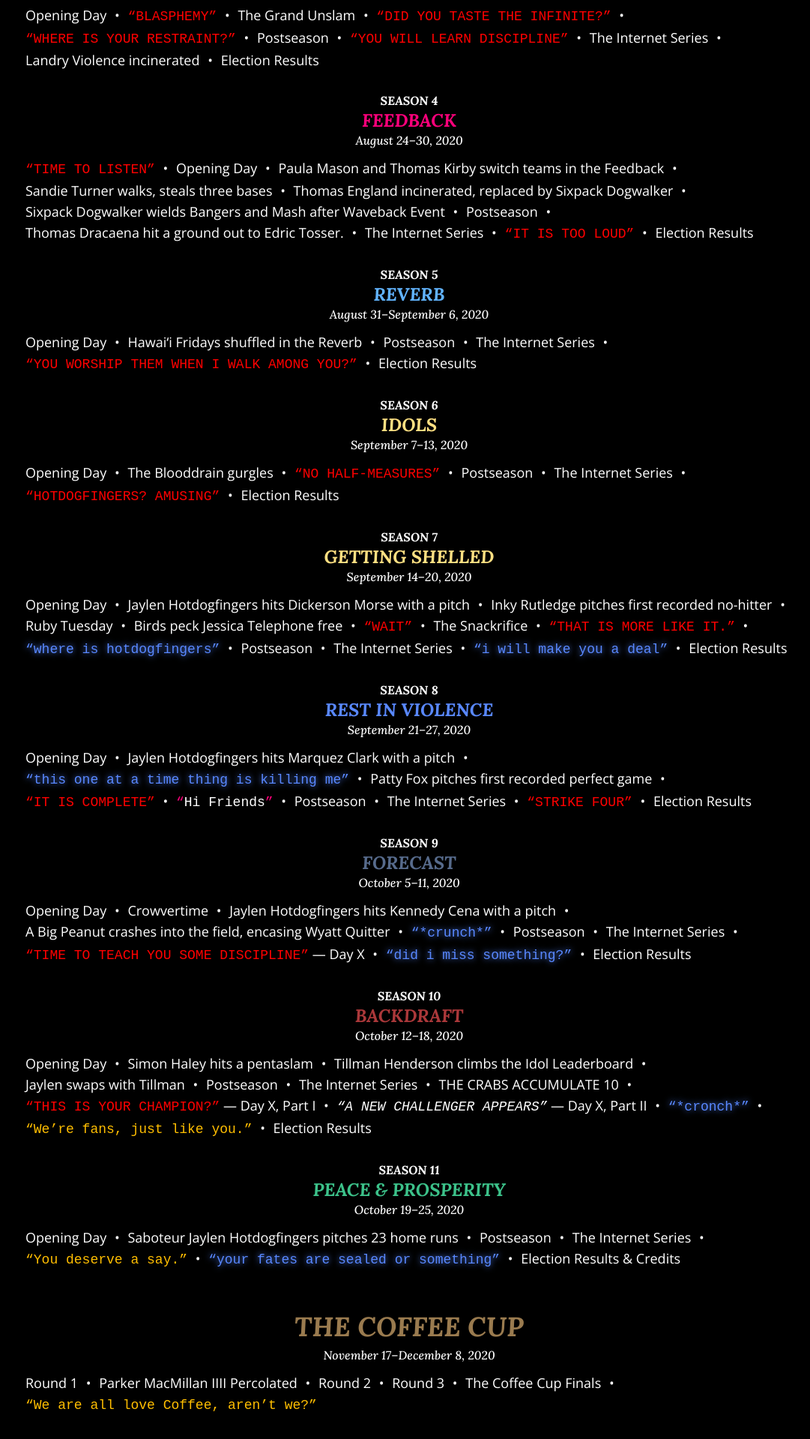
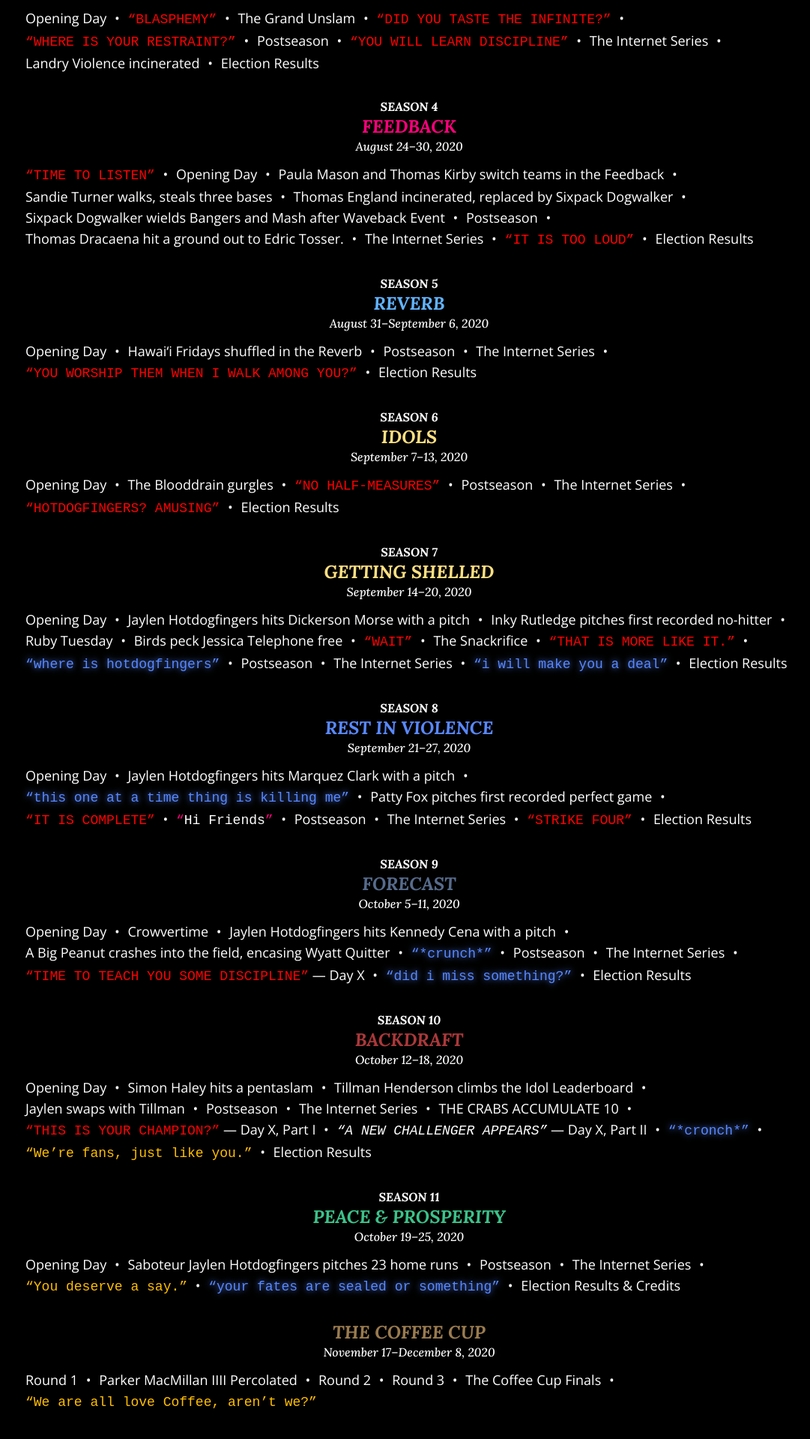
Before and after one commit to iliana/before, a Next.js app: page /_before/start in a window 1280 px wide. Shown: the part 501-2420 px from the top of the page at 75% size, without its empty margins (94-1175 px from the left). Built offline with nearby package versions, Linux system fonts and the light colour scheme.

Commit message:
coffee cup as season-level heading

```diff
--- a/components/start.jsx
+++ b/components/start.jsx
@@ -2,7 +2,7 @@ import { useMemo } from "react";
 import DateRange from "./date-range";
 import { Jump, JumpDefaults } from "./jump";
 
-export function Era({ title, color, start, end, children }) {
+export function Era({ title, color, children }) {
   // TODO: add "tw-h-32 lg:tw-h-48" and a backgroundImage to the <div> wrapping the <h2>
   return (
     <>
@@ -15,24 +15,31 @@ export function Era({ title, color, start, end, children }) {
         </h2>
       </div>
 
-      <div className="tw-container tw-text-center tw-mb-6 lg:tw-mb-8">
-        {start !== undefined && end !== undefined ? <Days start={start} end={end} /> : null}
       {children}
-      </div>
     </>
   );
 }
 
-export function Season({ number, title, color, extraTitle, extraColor, start, end, children }) {
+export function Season({ season, tournament, title, color, extraTitle, extraColor, start, end, children }) {
+  const jumpDefaults = useMemo(
+    () => ({
+      ...(season === undefined ? {} : { season }),
+      ...(tournament === undefined ? {} : { tournament }),
+    }),
+    [season, tournament]
+  );
   return (
-    <JumpDefaults.Provider value={useMemo(() => ({ season: number }), [number])}>
+    <JumpDefaults.Provider value={jumpDefaults}>
+      <div className="tw-container tw-text-center tw-mb-6 lg:tw-mb-8">
         {title ? (
           <h3 className="tw-text-lg tw-leading-normal lg:tw-text-2xl lg:tw-leading-tight tw-font-bold tw-uppercase tw-mt-1.5 lg:tw-mt-2">
             <Jump day={1} className="hover:tw-no-underline tw-group">
+              {season ? (
                 <span className="tw-block tw-text-sm lg:tw-text-base">
-              Season {number}
+                  Season {season}
                   <span className="tw-sr-only">: </span>
                 </span>
+              ) : null}
               <span className="group-hover:tw-underline" style={{ color }}>
                 {title}
               </span>
@@ -49,11 +56,12 @@ export function Season({ number, title, color, extraTitle, extraColor, start, en
           </h3>
         ) : (
           <h3 className="tw-text-sm lg:tw-text-base tw-leading-snug lg:tw-leading-normal tw-font-bold tw-uppercase">
-          Season {number}
+            Season {season}
           </h3>
         )}
         <Days start={start} end={end} />
         <EventList>{children}</EventList>
+      </div>
     </JumpDefaults.Provider>
   );
 }
--- a/pages/start.jsx
+++ b/pages/start.jsx
@@ -1,4 +1,3 @@
-import { useMemo } from "react";
 import {
   Quoted,
   Peanut,
@@ -11,12 +10,11 @@ import {
   Namerifeht,
   Parker,
 } from "../components/being";
-import { JumpDefaults } from "../components/jump";
 import { Era, Season, EventList, Event } from "../components/start";
 
 export default function Start() {
   return (
-    <Quoted.Provider value="yes">
+    <Quoted.Provider value="yea">
       <div className="tw-container">
         <div className="tw-flex tw-items-start lg:tw-items-end tw-font-bold tw-mt-2.5 tw-mb-5 lg:tw-mb-6">
           <h1 className="tw-text-xl lg:tw-text-6xl tw-leading-[1.2] lg:tw-leading-[1.2] tw-uppercase">Blaseball</h1>
@@ -31,7 +29,7 @@ export default function Start() {
       </div>
 
       <Era title="The Discipline Era" color="#ff0000">
-        <Season number={2} start={[2020, 7, 27]}>
+        <Season season={2} start={[2020, 7, 27]}>
           <Event day={100}>Postseason</Event>
           <Event day={108}>The Internet Series</Event>
           <Event time="2020-08-02T19:15:00Z" redirect="/offseason">
@@ -39,7 +37,7 @@ export default function Start() {
           </Event>
         </Season>
 
-        <Season number={3} title="Peanut Plague" extraTitle="Uncertainty" color="#c4aa70" start={[2020, 8, 3]}>
+        <Season season={3} title="Peanut Plague" extraTitle="Uncertainty" color="#c4aa70" start={[2020, 8, 3]}>
           <Event day={1}>Opening Day</Event>
           <Event time="2020-08-03T22:11:19Z">
             <Peanut>BLASPHEMY</Peanut>
@@ -66,7 +64,7 @@ export default function Start() {
           </Event>
         </Season>
 
-        <Season number={4} title="Feedback" color="#ff007b" start={[2020, 8, 24]}>
+        <Season season={4} title="Feedback" color="#ff007b" start={[2020, 8, 24]}>
           <Event time="2020-08-24T15:45:03Z">
             <Peanut>TIME TO LISTEN</Peanut>
           </Event>
@@ -96,7 +94,7 @@ export default function Start() {
           </Event>
         </Season>
 
-        <Season number={5} title="Reverb" color="#61b3ff" start={[2020, 8, 31]}>
+        <Season season={5} title="Reverb" color="#61b3ff" start={[2020, 8, 31]}>
           <Event day={1}>Opening Day</Event>
           <Event time="2020-08-31T20:16:16Z" team="979aee4a-6d80-4863-bf1c-ee1a78e06024">
             Hawaiʻi Fridays shuffled in the Reverb
@@ -111,7 +109,7 @@ export default function Start() {
           </Event>
         </Season>
 
-        <Season number={6} title="Idols" color="#ffe082" start={[2020, 9, 7]}>
+        <Season season={6} title="Idols" color="#ffe082" start={[2020, 9, 7]}>
           <Event day={1}>Opening Day</Event>
           <Event time="2020-09-07T16:10:55Z" team="7966eb04-efcc-499b-8f03-d13916330531">
             The Blooddrain gurgles
@@ -129,7 +127,7 @@ export default function Start() {
           </Event>
         </Season>
 
-        <Season number={7} title="Getting Shelled" color="#ffe082" start={[2020, 9, 14]}>
+        <Season season={7} title="Getting Shelled" color="#ffe082" start={[2020, 9, 14]}>
           <Event day={1}>Opening Day</Event>
           <Event time="2020-09-14T20:04:26Z" team="105bc3ff-1320-4e37-8ef0-8d595cb95dd0">
             Jaylen Hotdogfingers hits Dickerson Morse with a pitch
@@ -168,7 +166,7 @@ export default function Start() {
           </Event>
         </Season>
 
-        <Season number={8} title="Rest in Violence" color="#5988ff" start={[2020, 9, 21]}>
+        <Season season={8} title="Rest in Violence" color="#5988ff" start={[2020, 9, 21]}>
           <Event day={1}>Opening Day</Event>
           <Event time="2020-09-21T20:16:35Z" team="105bc3ff-1320-4e37-8ef0-8d595cb95dd0">
             Jaylen Hotdogfingers hits Marquez Clark with a pitch
@@ -195,7 +193,7 @@ export default function Start() {
           </Event>
         </Season>
 
-        <Season number={9} title="Forecast" color="#576b8c" start={[2020, 10, 5]}>
+        <Season season={9} title="Forecast" color="#576b8c" start={[2020, 10, 5]}>
           <Event day={1}>Opening Day</Event>
           <Event time="2020-10-05T16:30:15Z" team="b72f3061-f573-40d7-832a-5ad475bd7909">
             Crowvertime
@@ -222,7 +220,7 @@ export default function Start() {
           </Event>
         </Season>
 
-        <Season number={10} title="Backdraft" color="#ab383a" start={[2020, 10, 12]}>
+        <Season season={10} title="Backdraft" color="#ab383a" start={[2020, 10, 12]}>
           <Event day={1}>Opening Day</Event>
           <Event time="2020-10-12T22:06:18Z" team="bfd38797-8404-4b38-8b82-341da28b1f83">
             Simon Haley hits a pentaslam
@@ -255,7 +253,7 @@ export default function Start() {
           </Event>
         </Season>
 
-        <Season number={11} title="Peace & Prosperity" color="#3cc28a" start={[2020, 10, 19]}>
+        <Season season={11} title="Peace & Prosperity" color="#3cc28a" start={[2020, 10, 19]}>
           <Event day={1}>Opening Day</Event>
           <Event day={6} team="b72f3061-f573-40d7-832a-5ad475bd7909">
             Saboteur Jaylen Hotdogfingers pitches 23 home runs
@@ -274,8 +272,7 @@ export default function Start() {
         </Season>
       </Era>
 
-      <Era title="The Coffee Cup" color="#9a7b4f" start={[2020, 11, 17]} end={[2020, 12, 8]}>
-        <JumpDefaults.Provider value={useMemo(() => ({ tournament: 0, redirect: "/" }), [])}>
+      <Season tournament={0} title="The Coffee Cup" color="#9a7b4f" start={[2020, 11, 17]} end={[2020, 12, 8]}>
         <EventList>
           <Event day={1}>Round 1</Event>
           <Event time="2020-11-18T02:22:00Z" team="7fcb63bc-11f2-40b9-b465-f1d458692a63">
@@ -288,11 +285,10 @@ export default function Start() {
             <Coin>We are all love Coffee, aren’t we?</Coin>
           </Event>
         </EventList>
-        </JumpDefaults.Provider>
-      </Era>
+      </Season>
 
       <Era title="The Expansion Era" color="#ffbe00">
-        <Season number={12} title="The Return" color="#607e82" start={[2021, 3, 1]}>
+        <Season season={12} title="The Return" color="#607e82" start={[2021, 3, 1]}>
           <Event time="2021-03-01T04:06:05Z">
             <Monitor>you want some snacks?</Monitor>
           </Event>
@@ -328,7 +324,7 @@ export default function Start() {
           </Event>
         </Season>
 
-        <Season number={13} title="Home Free" color="#b185de" start={[2021, 3, 8]}>
+        <Season season={13} title="Home Free" color="#b185de" start={[2021, 3, 8]}>
           <Event time="2021-03-08T02:36:38Z">
             <Monitor>pretzels got wet</Monitor>
           </Event>
@@ -358,7 +354,7 @@ export default function Start() {
           </Event>
         </Season>
 
-        <Season number={14} title="The -ides" color="#bdb3c3" start={[2021, 3, 15]}>
+        <Season season={14} title="The -ides" color="#bdb3c3" start={[2021, 3, 15]}>
           <Event time="2021-03-15T01:48:47Z">
             <Monitor>tides rising</Monitor>
           </Event>
@@ -391,7 +387,7 @@ export default function Start() {
           </Event>
         </Season>
 
-        <Season number={15} title="Live Bait" color="#ba7b97" start={[2021, 4, 5]}>
+        <Season season={15} title="Live Bait" color="#ba7b97" start={[2021, 4, 5]}>
           <Event time="2021-04-05T14:50:16Z">
             <Coin>We need to level with you</Coin>
           </Event>
@@ -441,7 +437,7 @@ export default function Start() {
           </Event>
         </Season>
 
-        <Season number={16} title="Mass Production" color="#b3b3b3" start={[2021, 4, 12]}>
+        <Season season={16} title="Mass Production" color="#b3b3b3" start={[2021, 4, 12]}>
           <Event day={1}>Opening Day</Event>
           <Event time="2021-04-12T15:22:02Z" team="8d87c468-699a-47a8-b40d-cfb73a5660ad">
             Baltimore Crabs Attract Brisket Friendo
@@ -473,7 +469,7 @@ export default function Start() {
           </Event>
         </Season>
 
-        <Season number={17} title="Collections" color="#c5a168" start={[2021, 4, 19]}>
+        <Season season={17} title="Collections" color="#c5a168" start={[2021, 4, 19]}>
           <Event day={1}>Opening Day</Event>
           <Event time="2021-04-20T17:32:53Z">
             <Lootcrates>The Reader interjects</Lootcrates>
@@ -496,7 +492,7 @@ export default function Start() {
           </Event>
         </Season>
 
-        <Season number={18} title="New Editions" color="#ff2e2e" start={[2021, 5, 10]}>
+        <Season season={18} title="New Editions" color="#ff2e2e" start={[2021, 5, 10]}>
           <Event time="2021-05-10T14:47:24Z">
             <Coin>Chorby Soul has been Preserved!</Coin>
           </Event>
@@ -525,7 +521,7 @@ export default function Start() {
           </Event>
         </Season>
 
-        <Season number={19} title="Undertow" color="#a16dc3" start={[2021, 5, 17]}>
+        <Season season={19} title="Undertow" color="#a16dc3" start={[2021, 5, 17]}>
           <Event day={1}>Opening Day</Event>
           <Event day={14} team="a37f9158-7f82-46bc-908c-c9e2dda7c33b">
             Polarity weather
@@ -551,7 +547,7 @@ export default function Start() {
           </Event>
         </Season>
 
-        <Season number={20} title="Win(Win)" color="#3faf66" start={[2021, 6, 14]}>
+        <Season season={20} title="Win(Win)" color="#3faf66" start={[2021, 6, 14]}>
           <Event time="2021-06-14T03:47:57Z">
             <Monitor>haven’t checked the hall in a bit</Monitor>
           </Event>
@@ -580,7 +576,7 @@ export default function Start() {
           </Event>
         </Season>
 
-        <Season number={21} title="Red Herring" color="#ea3f66" start={[2021, 6, 21]}>
+        <Season season={21} title="Red Herring" color="#ea3f66" start={[2021, 6, 21]}>
           <Event day={1}>Opening Day</Event>
           <Event time="2021-06-22T17:34:48Z">
             <Monitor>who makes this stuff</Monitor>
@@ -609,7 +605,7 @@ export default function Start() {
           </Event>
         </Season>
 
-        <Season number={22} title="Overdue" color="#3c81d8" start={[2021, 6, 28]}>
+        <Season season={22} title="Overdue" color="#3c81d8" start={[2021, 6, 28]}>
           <Event day={1}>Opening Day</Event>
           <Event day={13} team="36569151-a2fb-43c1-9df7-2df512424c82">
             New York Millennials get a Pitching Machine
@@ -638,7 +634,7 @@ export default function Start() {
           </Event>
         </Season>
 
-        <Season number={23} title="A Set Up" color="#d9d3d2" start={[2021, 7, 19]}>
+        <Season season={23} title="A Set Up" color="#d9d3d2" start={[2021, 7, 19]}>
           <Event time="2021-07-19T14:50:56Z">
             <Coin>Following the Postseason, We’ll celebrate</Coin>
           </Event>
@@ -678,7 +674,7 @@ export default function Start() {
         </Season>
 
         <Season
-          number={24}
+          season={24}
           title="Fire Sale"
           color="#ea5b23"
           extraTitle="Save Situation"
```
Lines whose indentation alone changed are shown as unchanged.
